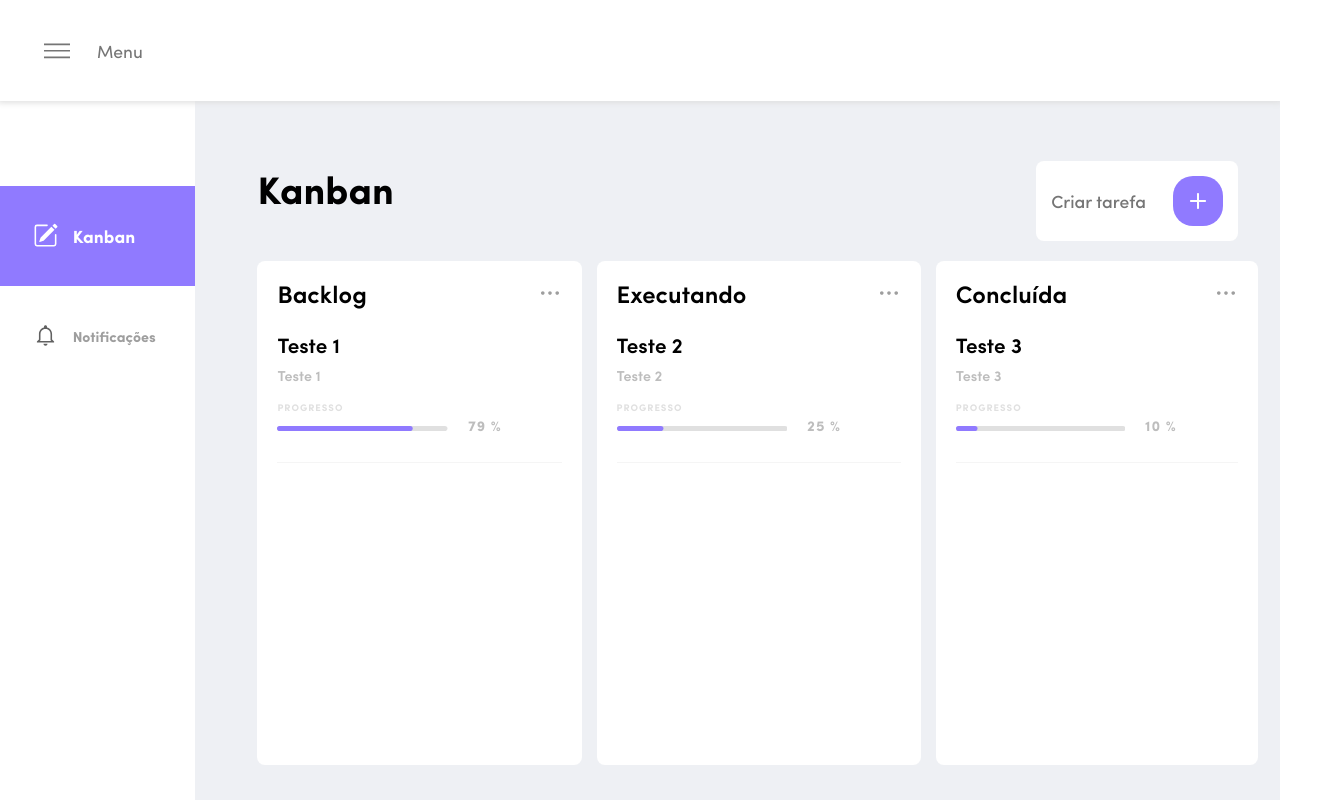
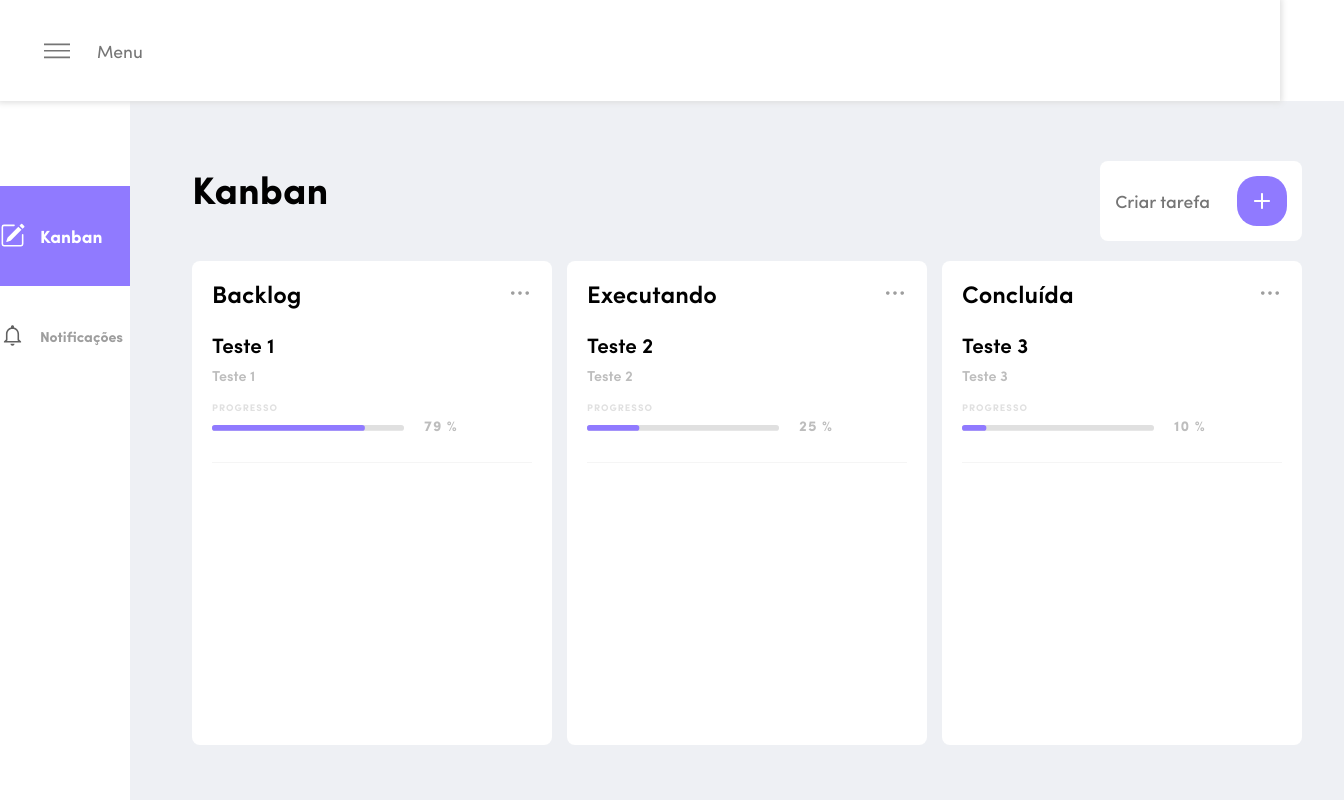
Before and after one commit to giovanijfc/taskuniue, a React (Create React App) app: page /kanban in a window 1280 px wide. Shown: the whole page, 1344 px wide, since content can reach past the window. Built offline with nearby package versions, Linux system fonts and the light colour scheme.

Commit message:
implements draggable e droppable components

```diff
--- a/package.json
+++ b/package.json
@@ -15,6 +15,7 @@
     "firebase": "^7.19.0",
     "rc-progress": "^3.0.0",
     "react": "^16.13.1",
+    "react-beautiful-dnd": "^13.0.0",
     "react-dom": "^16.13.1",
     "react-icons": "^3.11.0",
     "react-router-dom": "^5.2.0",
--- a/src/components/molecules/Column/Column.tsx
+++ b/src/components/molecules/Column/Column.tsx
@@ -6,11 +6,11 @@
 
 import * as Styled from './styles';
 
-const Column = ({ data, index }) => {
-  const { title, tasks } = data;
+const Column = ({ data, index, children, draggingOver }) => {
+  const { title } = data;
 
   return (
-    <Styled.Container index={index}>
+    <Styled.Container draggingOver={draggingOver} index={index}>
       <Styled.WrapperHeader>
         <Text size='medium' fontWeight='semiBold'>
           {title}
@@ -18,9 +18,7 @@
 
         <Styled.IconMoreOptions />
       </Styled.WrapperHeader>
-      {tasks.map(task => (
-        <Task data={task} />
-      ))}
+      {children}
     </Styled.Container>
   );
 };
--- a/src/components/molecules/Column/styles.ts
+++ b/src/components/molecules/Column/styles.ts
@@ -5,13 +5,21 @@
 
 import { IoIosMore } from 'react-icons/io';
 
-export const Container = styled.div<{ index: number }>`
-  min-width: 18%;
+export const Container = styled.div<{
+  index: number;
+  draggingOver?: boolean | false;
+}>`
+  width: 320px;
+  min-width: 220px;
+  height: 90%;
   background: ${COLORS.white};
   border-radius: 8px;
   margin-left: ${({ index }) => (index > 0 ? SPACING.small : '0px')};
   padding: ${SPACING.small} ${SPACING.default} ${SPACING.small}
     ${SPACING.default};
+  background: ${({ draggingOver }) =>
+    draggingOver ? `2px solid ${COLORS.primary}` : ''};
+  overflow-y: auto;
 `;
 
 export const WrapperHeader = styled.div`
--- a/src/components/molecules/Task/Task.tsx
+++ b/src/components/molecules/Task/Task.tsx
@@ -7,9 +7,9 @@
 
 import * as Styled from './styles';
 
-const Task = ({ data }) => {
+const Task = ({ data, isDragging }) => {
   return (
-    <Styled.Container>
+    <Styled.Container isDragging={isDragging}>
       <Text size='extraRegular' fontWeight='semiBold'>
         {data.title}
       </Text>
--- a/src/components/molecules/Task/styles.ts
+++ b/src/components/molecules/Task/styles.ts
@@ -5,16 +5,18 @@
 import COLORS from 'styles/guides/colors';
 import SPACING from 'styles/guides/spacing';
 
-export const Container = styled.div`
+export const Container = styled.div<{ isDragging?: boolean }>`
   display: flex;
   flex-direction: column;
   padding-bottom: ${SPACING.high};
   border-bottom: solid ${COLORS.gray100} 1px;
-  cursor: pointer;
+  user-select: none;
   transition: transform 0.2s;
+  background: ${({ isDragging }) =>
+    isDragging ? COLORS.background : COLORS.white}
 
   &:hover {
-    transform: scale(1.15);
+    transform: scale(1.1);
     background-color: ${COLORS.background};
     padding: ${SPACING.default};
     box-shadow: 6px 6px 6px 2px ${COLORS.gray300};
@@ -29,4 +31,5 @@
 })`
   width: 60%;
   margin-top: 8px;
+  user-select: none;
 `;
--- a/src/screens/KanbanScreen/KanbanScreen.tsx
+++ b/src/screens/KanbanScreen/KanbanScreen.tsx
@@ -1,4 +1,5 @@
 import React from 'react';
+import { DragDropContext, Droppable, Draggable } from 'react-beautiful-dnd';
 
 import Column from 'components/molecules/Column/Column';
 import Task from 'components/molecules/Task/Task';
@@ -41,11 +42,46 @@
         </Styled.WrapperButtonAddTask>
       </Styled.WrapperHeader>
 
-      <Styled.WrapperColumns>
-        {columns.map((column, index) => (
-          <Column data={column} index={index} />
-        ))}
-      </Styled.WrapperColumns>
+      <DragDropContext onDragEnd={result => console.log(result)}>
+        <Styled.WrapperColumns>
+          {columns.map((column, index) => (
+            <Droppable droppableId={JSON.stringify(column.id)}>
+              {(provided, snapshot) => (
+                <div key={column.id} ref={provided.innerRef}>
+                  <Column
+                    draggingOver={snapshot.isDraggingOver}
+                    data={column}
+                    index={index}
+                  >
+                    {column.tasks.map((task, index) => (
+                      <Draggable
+                        key={task.id}
+                        draggableId={JSON.stringify(task.id)}
+                        index={index}
+                      >
+                        {(provided, snapshot) => (
+                          <div
+                            style={provided.draggableProps.style}
+                            ref={provided.innerRef}
+                            {...provided.draggableProps}
+                            {...provided.dragHandleProps}
+                          >
+                            <Task
+                              isDragging={snapshot.isDragging}
+                              data={task}
+                            />
+                          </div>
+                        )}
+                      </Draggable>
+                    ))}
+                  </Column>
+                  {provided.placeholder}
+                </div>
+              )}
+            </Droppable>
+          ))}
+        </Styled.WrapperColumns>
+      </DragDropContext>
     </Styled.Container>
   );
 };
```
Also changed, not shown: 1 other file (tests, documents, lock files or other folders).
